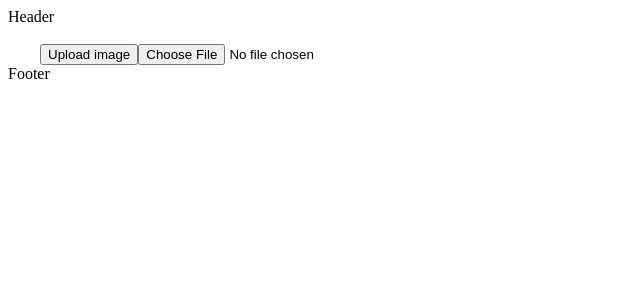
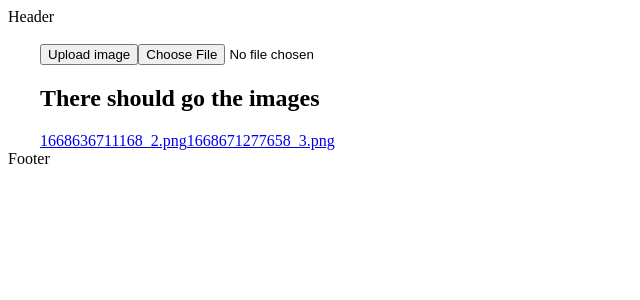
Before and after one commit to vukovicdusan/bojeart, a Next.js app: page / in a window 1280 px wide. Shown: the top 300 px of the page, without its empty margins (0-640 px from the left). Built offline with nearby package versions, Linux system fonts and the light colour scheme.

Commit message:
added links for images, ready for build testing

```diff
--- a/pages/index.js
+++ b/pages/index.js
@@ -1,9 +1,13 @@
+import fs from "fs/promises"
+import path from "path"
 import Head from "next/head"
 import Image from "next/image"
 import UploadImage from "../components/UploadImage"
 import styles from "../styles/Home.module.css"
+import Link from "next/link"
 
-export default function Home() {
+export default function Home({ dirs }) {
+	console.log(dirs)
 	return (
 		<div className={styles.container}>
 			<Head>
@@ -15,6 +19,25 @@ export default function Home() {
 				<link rel="icon" href="/favicon.ico" />
 			</Head>
 			<UploadImage></UploadImage>
+			<h2>There should go the images</h2>
+			{dirs.map((item) => (
+				<Link key={item} href={"/uploads/" + item}>
+					{item}
+				</Link>
+			))}
 		</div>
 	)
 }
+
+export const getServerSideProps = async () => {
+	const props = { dirs: [] }
+	try {
+		const dirs = await fs.readdir(
+			path.join(process.cwd(), "/public/uploads")
+		)
+		props.dirs = dirs
+		return { props }
+	} catch (error) {
+		return { props }
+	}
+}
```
Also changed, not shown: public/uploads/1668671277658_3.png (added).
